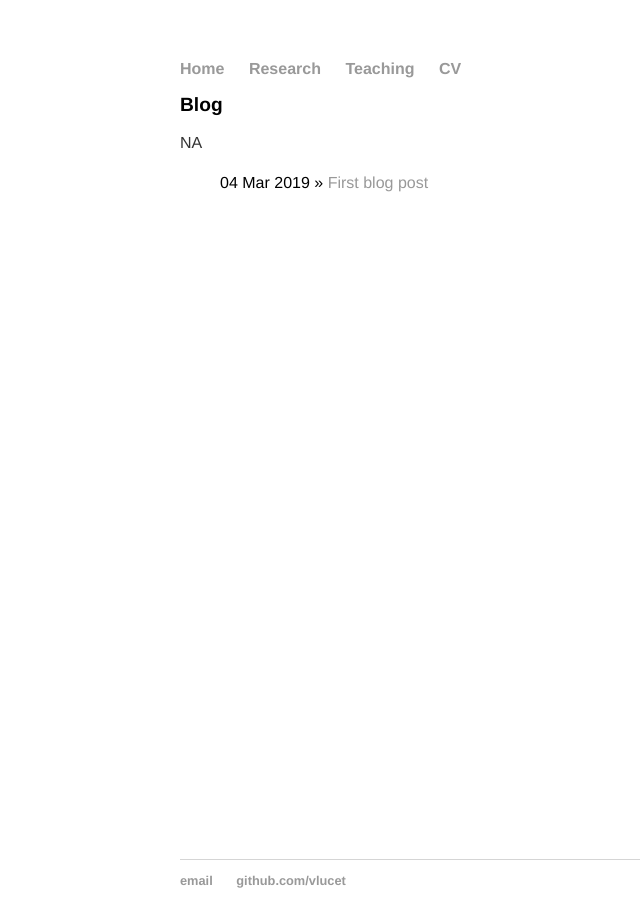
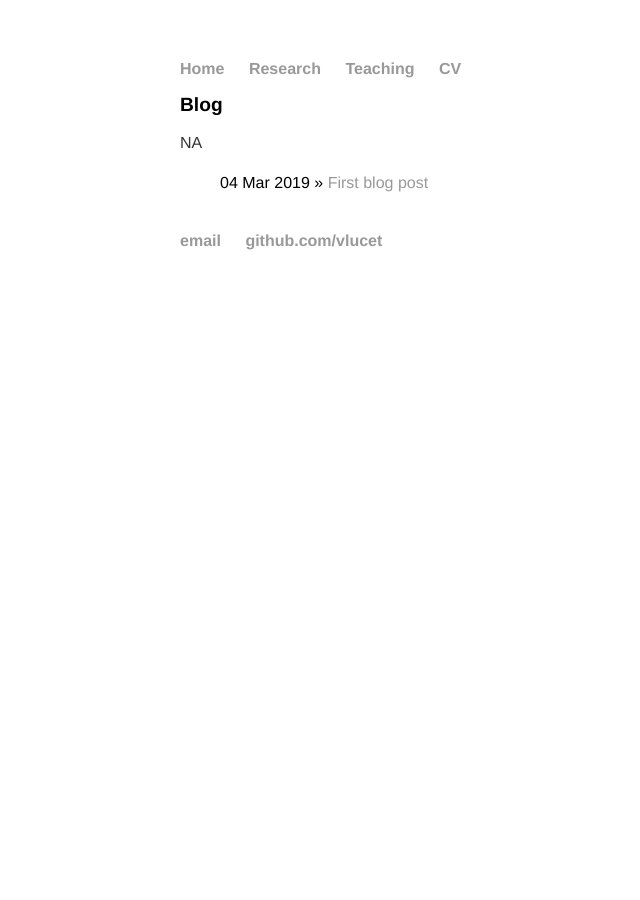
Before and after one commit to lpmi-13/vlucet.github.io, a Jekyll site: the page built from blog/index.html, in a window 1280 px wide. Shown: the whole page, without its empty margins (12-652 px from the left). Built offline with Jekyll 4.4.1, drawn with Linux system fonts in a browser that asks for light colours.

Commit message:
try fix footer 2m attempt

```diff
--- a/css/main.css
+++ b/css/main.css
@@ -41,7 +41,7 @@ p {
 img {
   border-radius: 50%;
 }
-footer {
+#footer {
     border-top: 1px solid #d5d5d5;
     font-size: .8em;
     position: absolute;
@@ -49,22 +49,18 @@ footer {
     width: 100%;
     height: 2.5rem;            /* Footer height */
 }
-
 ul.posts {
     margin: 20px auto 40px;
     font-family:'Helvetica', 'Arial', 'Sans-Serif';
     font-size: 1em;
 }
-
 ul.posts li {
     list-style: none;
 }
-
-page-container {
+#page-container {
   position: relative;
   min-height: 100vh;
 }
-
-content-wrap {
+#content-wrap {
   padding-bottom: 2.5rem;    /* Footer height */
 }
```
